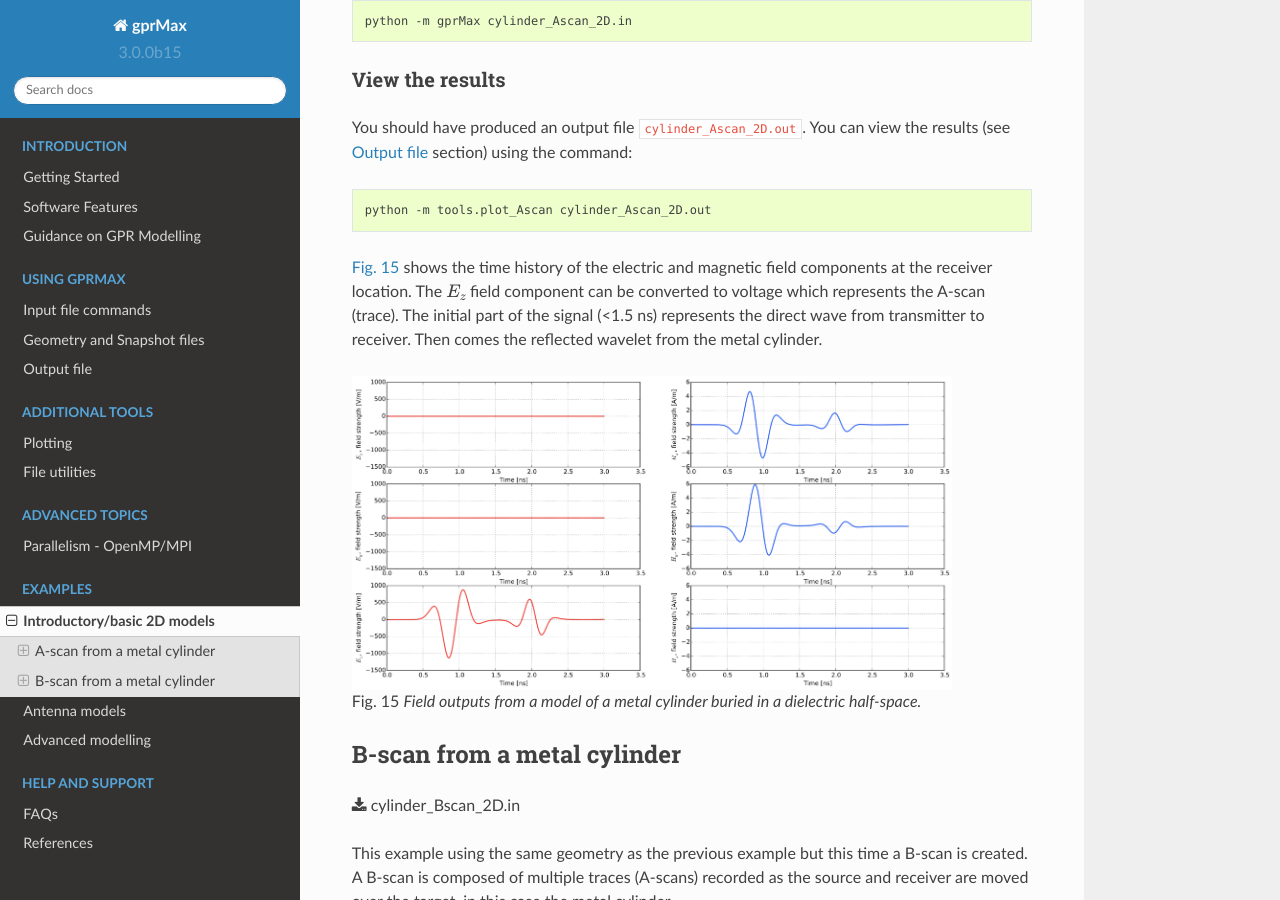
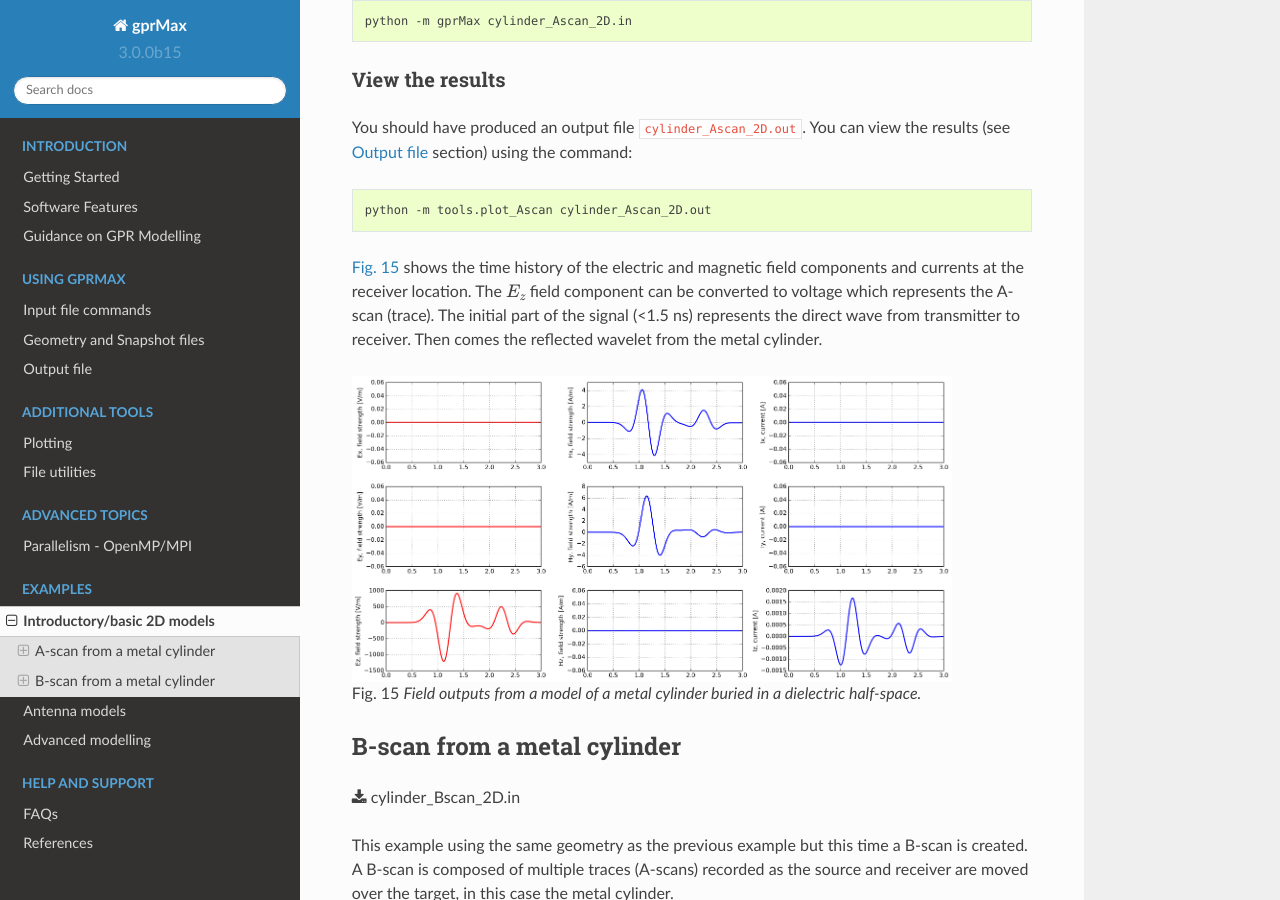
Before and after one commit to gprMax/gprMax, a Sphinx documentation site: the page built from docs/source/examples_simple_2D.rst, in a window 1280 px wide and 900 px high, scrolled down 3702 px. Built offline with Sphinx 7.4.7 and the Read the Docs theme 2.0.0, drawn with Linux system fonts in a browser that asks for light colours; some of the changed text lies outside the part shown.

Commit message:
Updated example plot of A-scan to include currents.

```diff
--- a/docs/source/examples_simple_2D.rst
+++ b/docs/source/examples_simple_2D.rst
@@ -121,7 +121,7 @@ You should have produced an output file ``cylinder_Ascan_2D.out``. You can view
 
     python -m tools.plot_Ascan cylinder_Ascan_2D.out
 
-:numref:`cylinder_Ascan_results` shows the time history of the electric and magnetic field components at the receiver location. The :math:`E_z` field component can be converted to voltage which represents the A-scan (trace). The initial part of the signal (<1.5 ns) represents the direct wave from transmitter to receiver. Then comes the reflected wavelet from the metal cylinder.
+:numref:`cylinder_Ascan_results` shows the time history of the electric and magnetic field components and currents at the receiver location. The :math:`E_z` field component can be converted to voltage which represents the A-scan (trace). The initial part of the signal (<1.5 ns) represents the direct wave from transmitter to receiver. Then comes the reflected wavelet from the metal cylinder.
 
 .. _cylinder_Ascan_results:
 
```
Also changed, not shown: other parts of docs/source/examples_simple_2D.rst (+1 -1 lines), docs/source/images/cylinder_Ascan_results.png.
